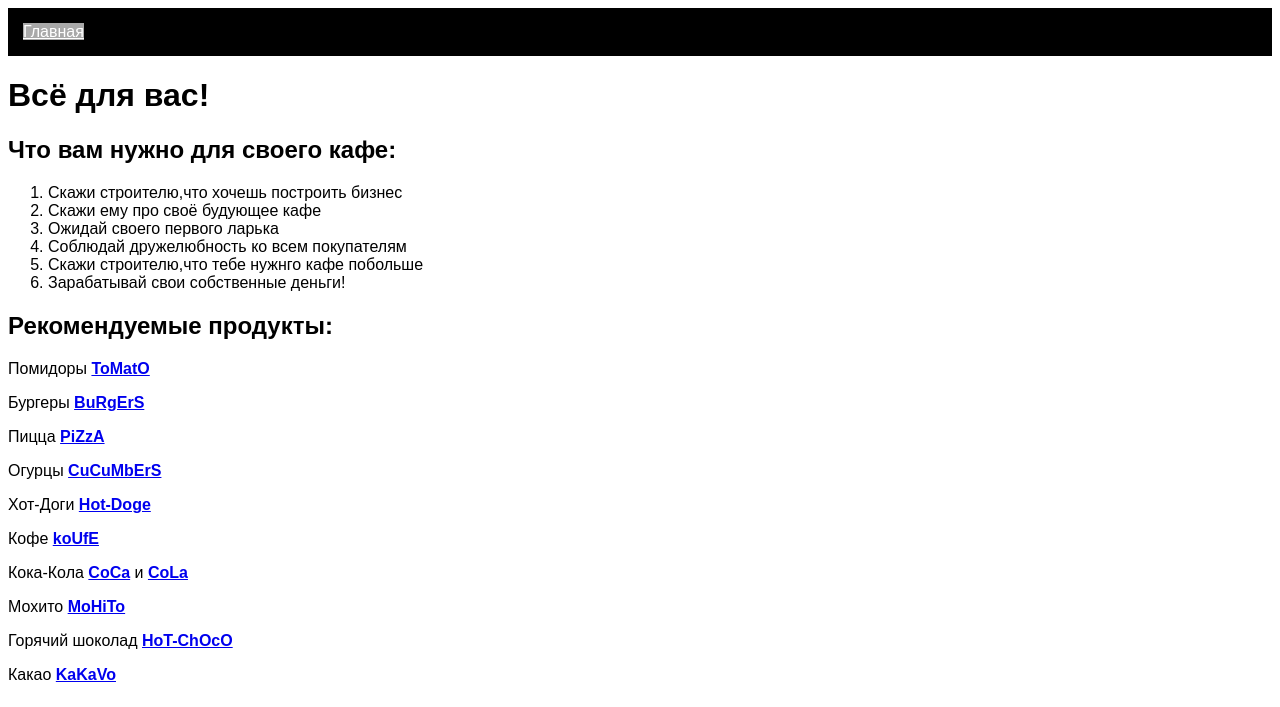
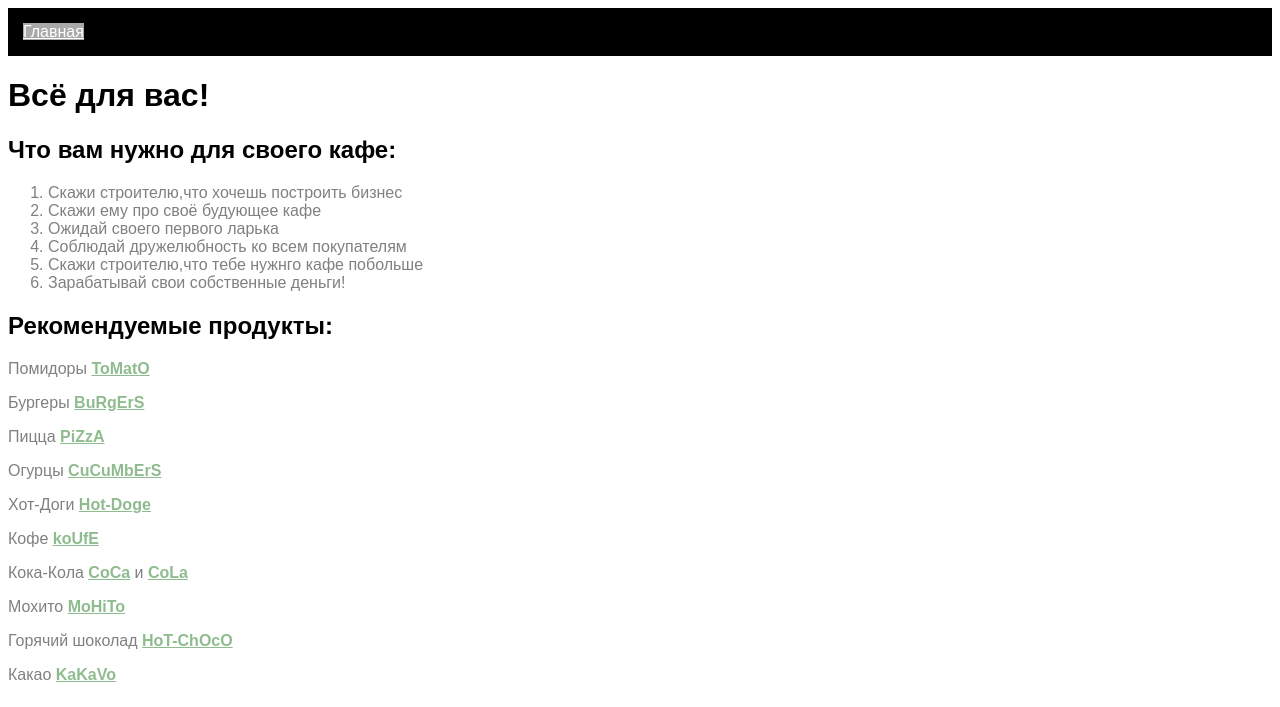
Before and after one commit to Gorshok228MG/Cafe-K-C, a plain HTML site: page dlyavas.html in a window 1280 px wide. Shown: the top 707 px of the page. Drawn offline with Linux system fonts and the light colour scheme.

Commit message:
Update style.css

```diff
--- a/style.css
+++ b/style.css
@@ -3,8 +3,8 @@ body {
 }
 
 header {
-    background-color: black;
-    padding: 15px;
+    background-color:  black;
+    padding: 15px;;
 }
 
 .link-header{
@@ -15,6 +15,19 @@ header {
 .link-nav {
     color: black;
 }
+
+.link-text {
+    color:darkseagreen;
+}
+
 footer img {
     margin: 10px;
 }
+
+ol {
+    color: grey;
+}
+
+p {
+    color: grey;
+}
```
